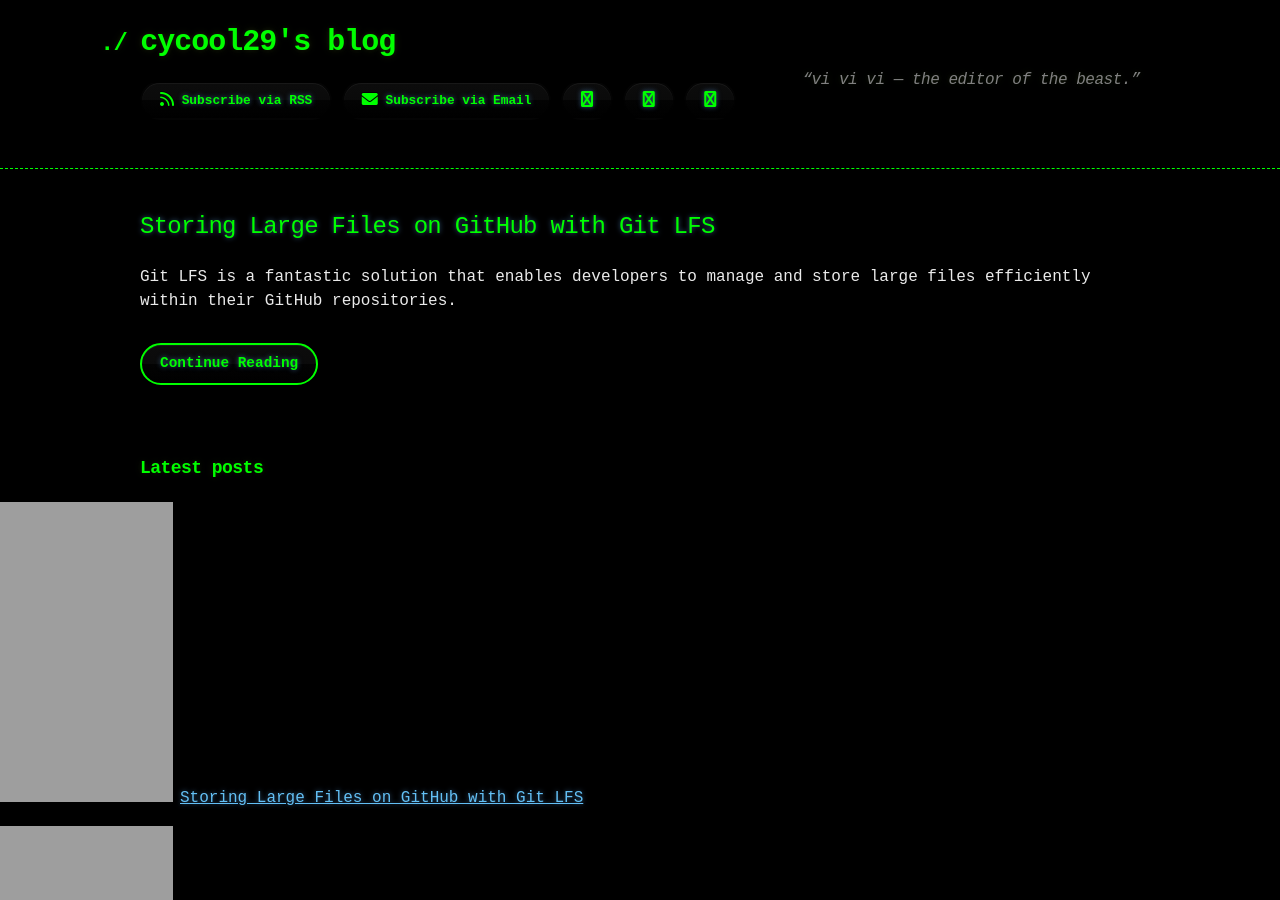
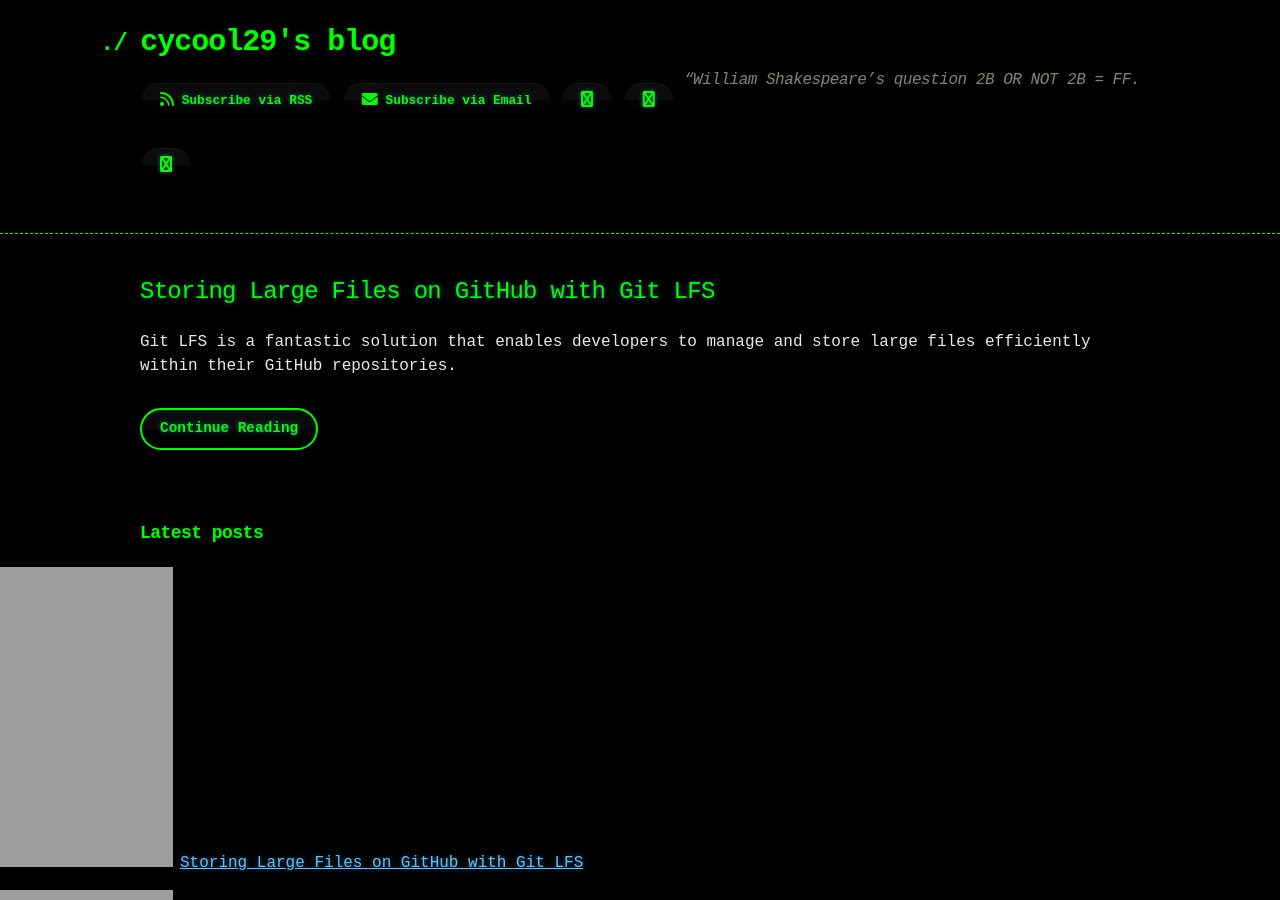
Before and after one commit to cycool29/cycool29.github.io, a Jekyll site: the page built from index.md, in a window 1280 px wide and 900 px high. Built offline with Jekyll 4.4.1, drawn with Linux system fonts in a browser that asks for light colours; a style sheet for code colours, icons or effects is not loaded.

Commit message:
Update quotes

```diff
--- a/_config.yml
+++ b/_config.yml
@@ -1,5 +1,5 @@
 title: cycool29's blog
-description: "“vi vi vi — the editor of the beast.” "
+description: "“William Shakespeare’s question 2B OR NOT 2B = FF. "
 bio: A high school student. Intermediate in Python, Git, Bash. Learning JavaScript. He/Him. "
 author: cycool29
 url: https://cycool29.github.io
```
